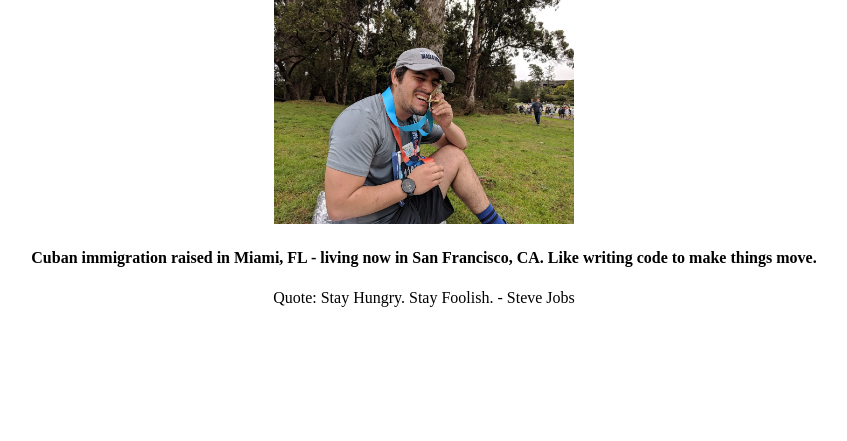
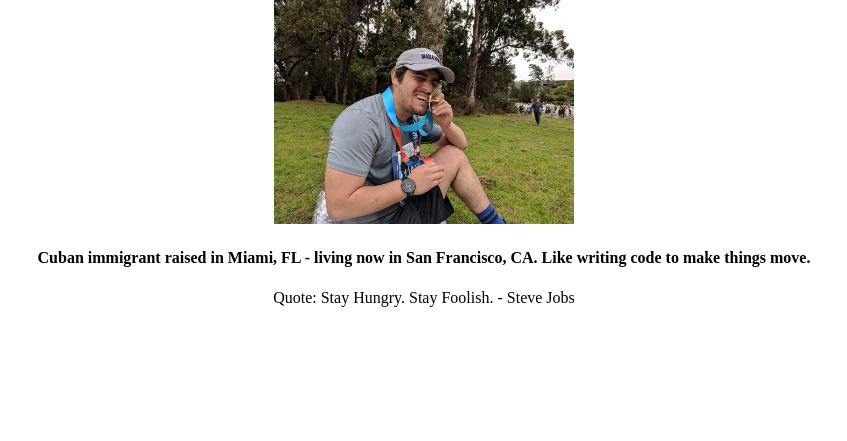
Before and after one commit to guezandy/CSCI-E-15-p1, a PHP site: page / in a window 1280 px wide. Shown: the part 287-728 px from the top of the page, without its empty margins (216-1063 px from the left). Run offline with PHP 8.4, Linux system fonts and the light colour scheme.

Commit message:
Fix typo in about me

```diff
--- a/index.php
+++ b/index.php
@@ -15,9 +15,8 @@
 				<img src="images/drew.jpg" alt="Loading...">
 			</div>
 			<div>
-				<h4>Cuban immigration raised in Miami, FL - living now in San Francisco, CA. Like writing code to make things move.</h4>
+				<h4>Cuban immigrant raised in Miami, FL - living now in San Francisco, CA. Like writing code to make things move.</h4>
 			</div>
-
 			<?php
 				$quotes = [
 					["Stay Hungry. Stay Foolish.", "Steve Jobs"],
```
